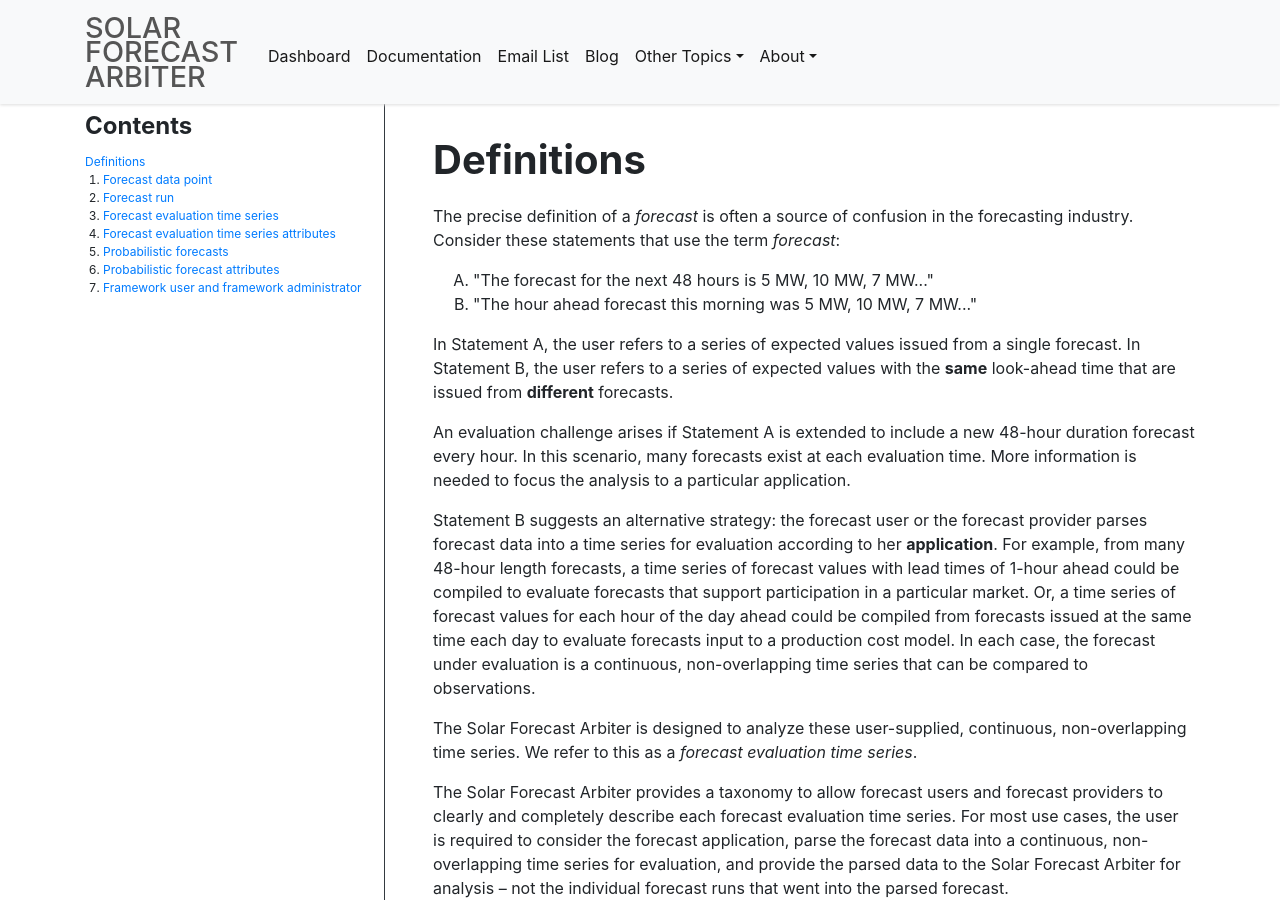
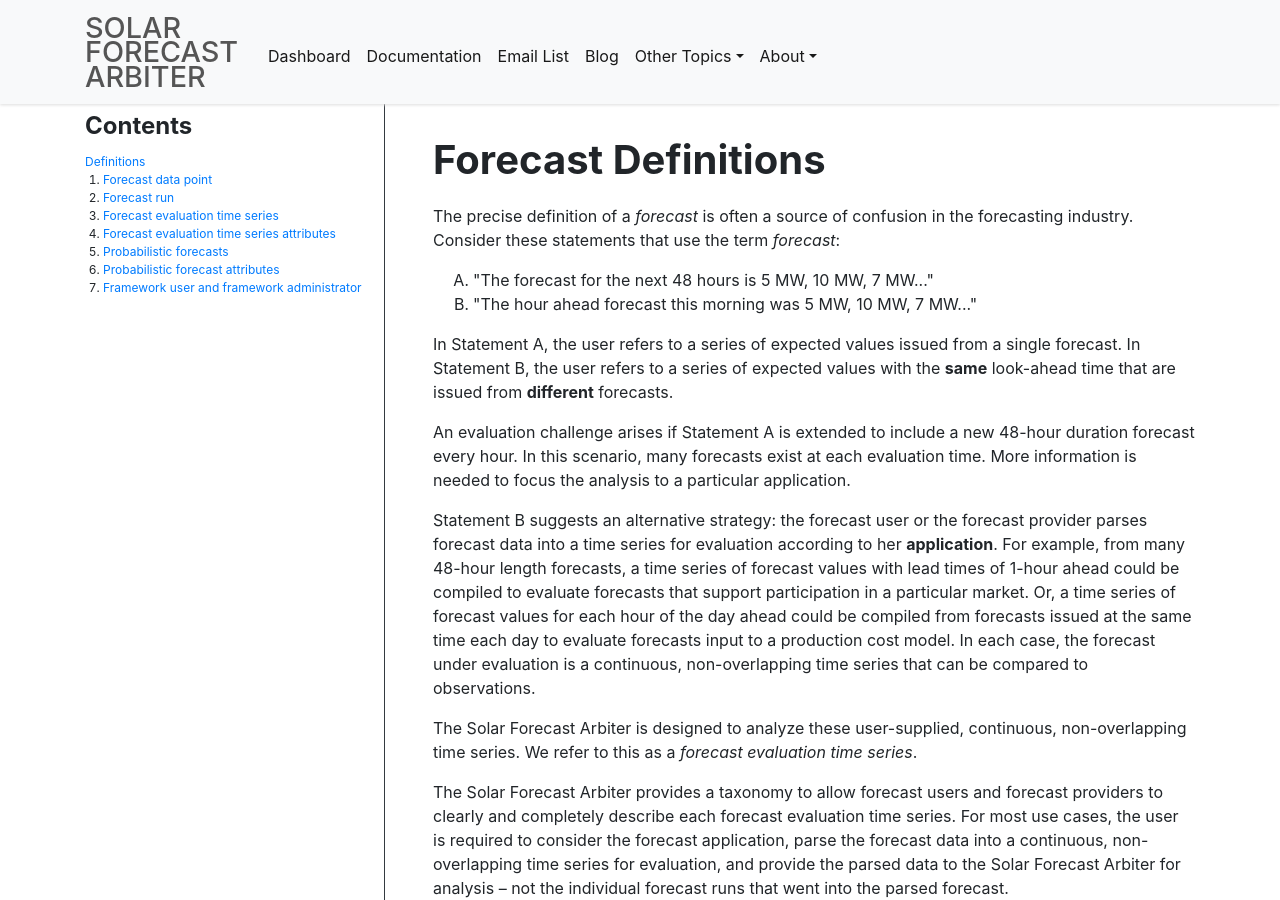
Before and after one commit to SolarArbiter/SolarArbiter.github.io, a Jekyll site: the page built from definitions.md, in a window 1280 px wide and 900 px high. Built offline with Jekyll 4.4.1, drawn with Linux system fonts in a browser that asks for light colours.

Commit message:
definitions to forecast definitions

```diff
--- a/definitions.md
+++ b/definitions.md
@@ -5,7 +5,7 @@
 title: Forecast Definitions
 ---
 
-# Definitions  {#definitions}
+# Forecast Definitions  {#definitions}
 {: .anchor}
 
 The precise definition of a *forecast* is often a source of confusion in the forecasting industry. Consider these statements that use the term *forecast*:
```
